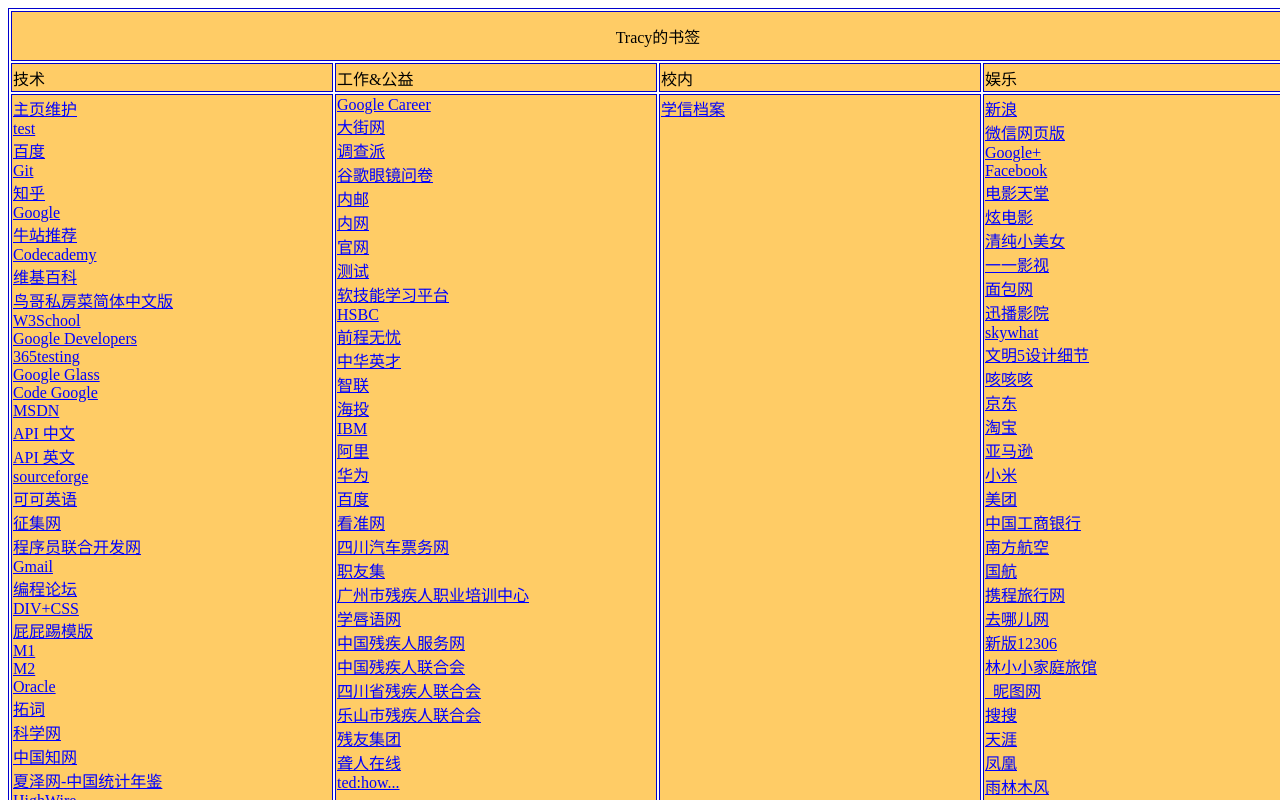
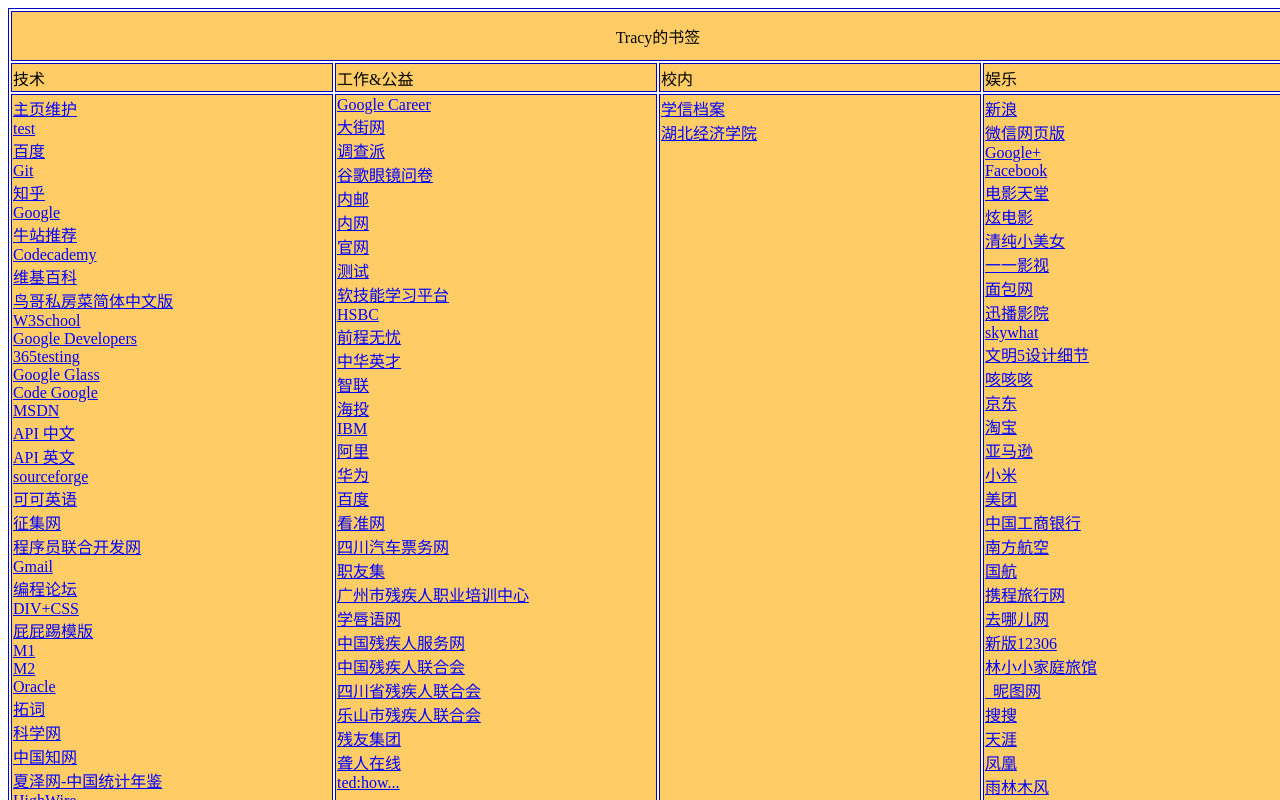
Before and after one commit to tracyking/tracyking.github.io, a plain HTML site: page index.html in a window 1280 px wide. Shown: the top 800 px of the page. Drawn offline with Linux system fonts and the light colour scheme.

Commit message:
Update index.html

```diff
--- a/index.html
+++ b/index.html
@@ -94,6 +94,7 @@
                 </td>
  				<td width="25%" valign="top">
         <DT><A HREF="http://my.chsi.com.cn/archive/zxssurvey.action" target="_blank">学信档案</A>
+        <DT><A HREF="http://hbue.edu.com" target="_blank">湖北经济学院</A>
                 </td>
    				<td width="25%" valign="top">
         <DT><A HREF="http://weibo.com/" target="_blank">新浪</A>
```
